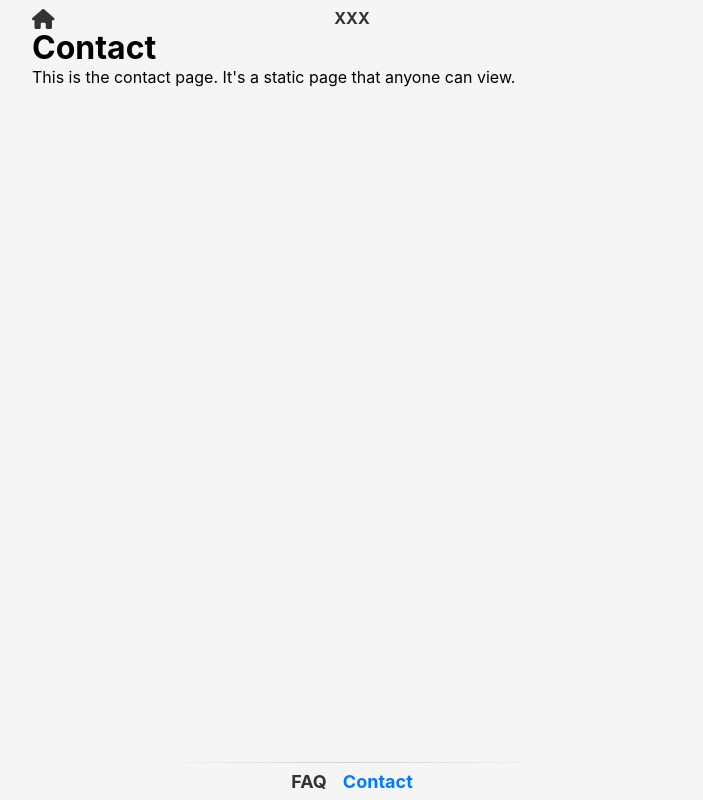
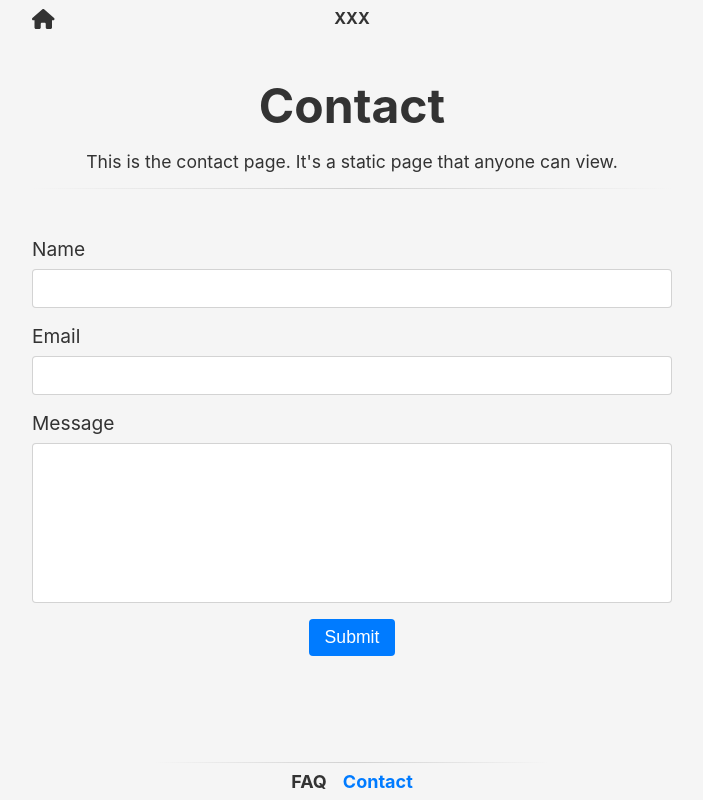
Before and after one commit to Dylan-Dacre/IT5090D---Web-Project, a React (Create React App) app in the folder client/: page /contact in a window 1280 px wide. Shown: the whole page, without its empty margins (288-991 px from the left). Built offline with nearby package versions, Linux system fonts and the light colour scheme.

Commit message:
Contact page done.

```diff
--- a/client/src/components/Contact.css
+++ b/client/src/components/Contact.css
@@ -0,0 +1,67 @@
+.contact-container {
+  margin-top: 3rem;
+}
+
+.contact-container h1 {
+  font-size: 3rem;
+  text-align: center;
+  color: #333;
+}
+
+.contact-description {
+  font-size: 1.1rem;
+  text-align: center;
+  color: #333;
+  margin-top: 1rem;
+}
+
+.contact-header {
+  padding-bottom: 1rem;
+  border-bottom: 0.0625rem solid;
+  border-image: linear-gradient(to right, transparent, #c7c7c7c5, transparent);
+  border-image-slice: 1;
+}
+
+.contact-form {
+  margin-top: 3rem;
+}
+
+.contact-form label {
+  display: block;
+  font-size: 1.2rem;
+  margin-bottom: 0.5rem;
+  color: #333;
+}
+
+.contact-form input,
+.contact-form textarea {
+  display: block;
+  width: 100%;
+  padding: 0.5rem;
+  font-size: 1.1rem;
+  border: 0.0625rem solid #c7c7c7c5;
+  border-radius: 0.25rem;
+  margin-bottom: 1rem;
+}
+
+.contact-form textarea {
+  resize: none;
+  height: 10rem;
+}
+
+.contact-form button {
+  background-color: #007bff;
+  color: #fff;
+  font-size: 1.1rem;
+  padding: 0.5rem 1rem;
+  border: none;
+  border-radius: 0.25rem;
+  cursor: pointer;
+  transition: background-color 0.3s ease;
+  margin: 0 auto;
+  display: block;
+}
+
+.contact-form button:hover {
+  background-color: #0069d9;
+}
--- a/client/src/components/contact.js
+++ b/client/src/components/contact.js
@@ -2,9 +2,24 @@ import "./Contact.css";
 
 const Contact = () => {
   return (
-    <div className="contact">
-      <h1>Contact</h1>
-      <p>This is the contact page. It's a static page that anyone can view.</p>
+    <div className="contact-container">
+      <div className="contact-header">
+        <h1>Contact</h1>
+        <p className="contact-description">
+          This is the contact page. It's a static page that anyone can view.
+        </p>
+      </div>
+      <div className="contact-form">
+        <form>
+          <label htmlFor="name">Name</label>
+          <input type="text" id="name" name="name" />
+          <label htmlFor="email">Email</label>
+          <input type="text" id="email" name="email" />
+          <label htmlFor="message">Message</label>
+          <textarea id="message" name="message" />
+          <button type="submit">Submit</button>
+        </form>
+      </div>
     </div>
   );
 };
```
